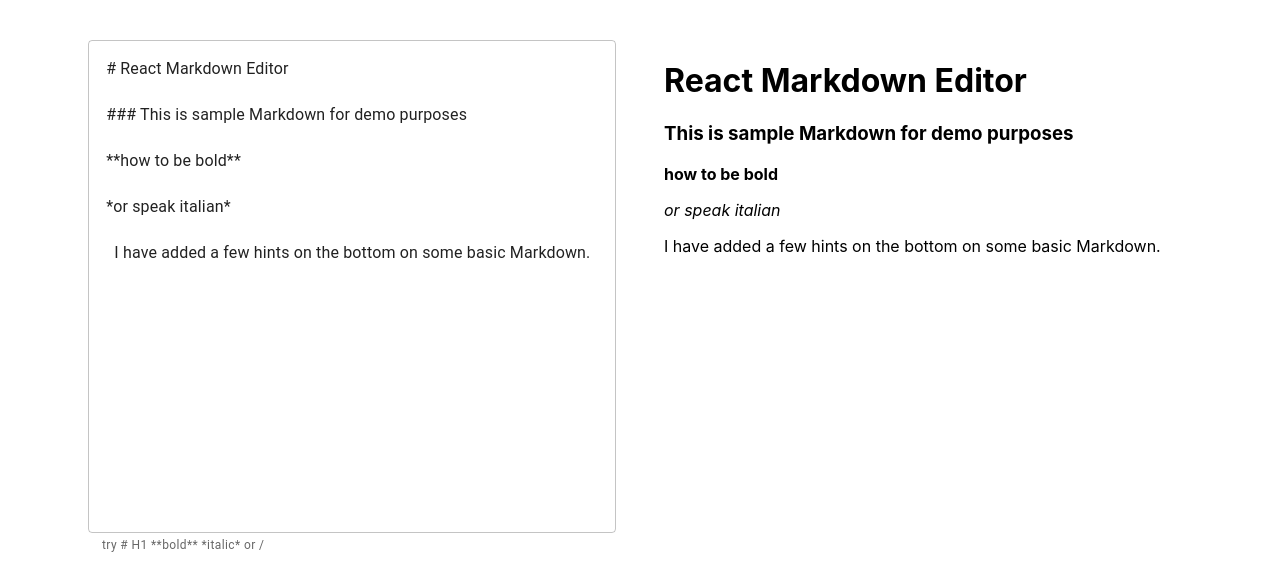
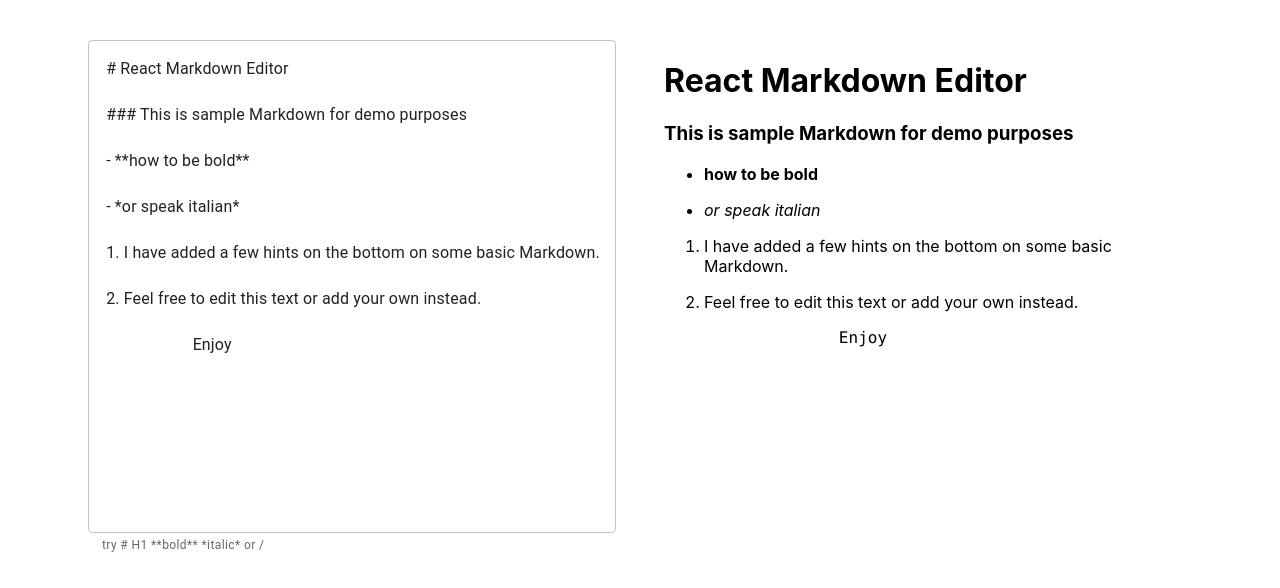
Before and after one commit to stazcp/markdown-reader, a React (Create React App) app: page / in a window 1280 px wide. Shown: the top 588 px of the page. Built offline with nearby package versions, Linux system fonts and the light colour scheme.

Commit message:
Alpha: basic functionality

```diff
--- a/src/consts/defaultText.js
+++ b/src/consts/defaultText.js
@@ -1,4 +1,8 @@
 export const defaultText = ` # React Markdown Editor
   \n ### This is sample Markdown for demo purposes
-  \n **how to be bold** \n \n *or speak italian* \n
-   I have added a few hints on the bottom on some basic Markdown. `
+  \n - **how to be bold**
+  \n - *or speak italian*
+  \n 1. I have added a few hints on the bottom on some basic Markdown.
+  \n 2. Feel free to edit this text or add your own instead.
+  \n                      Enjoy
+   `
```
